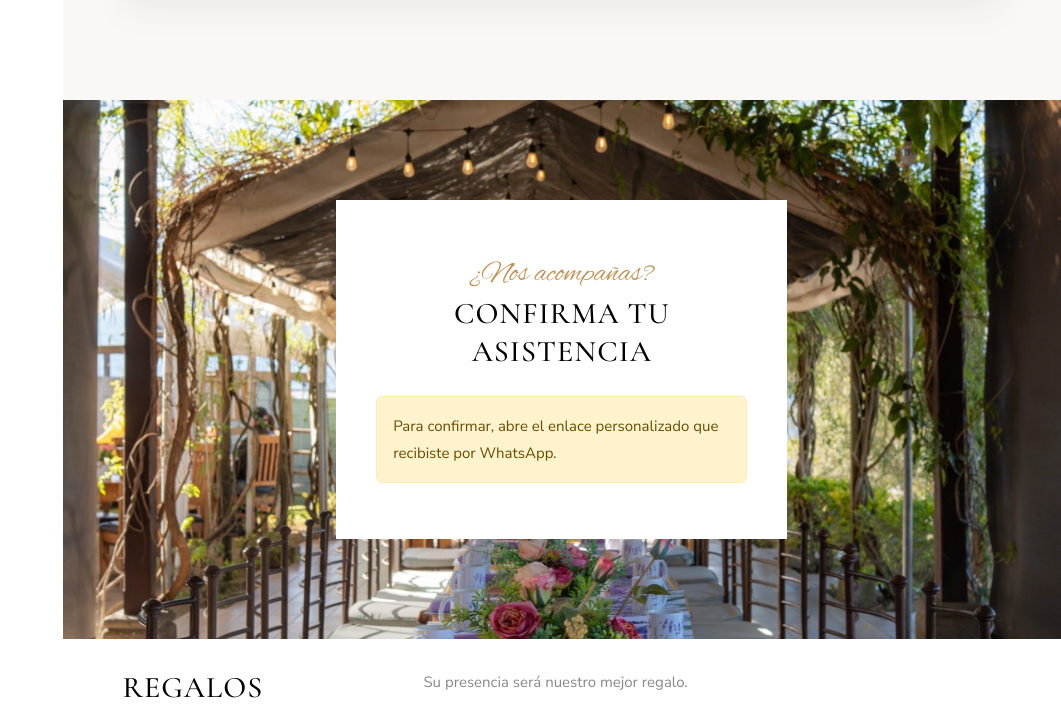
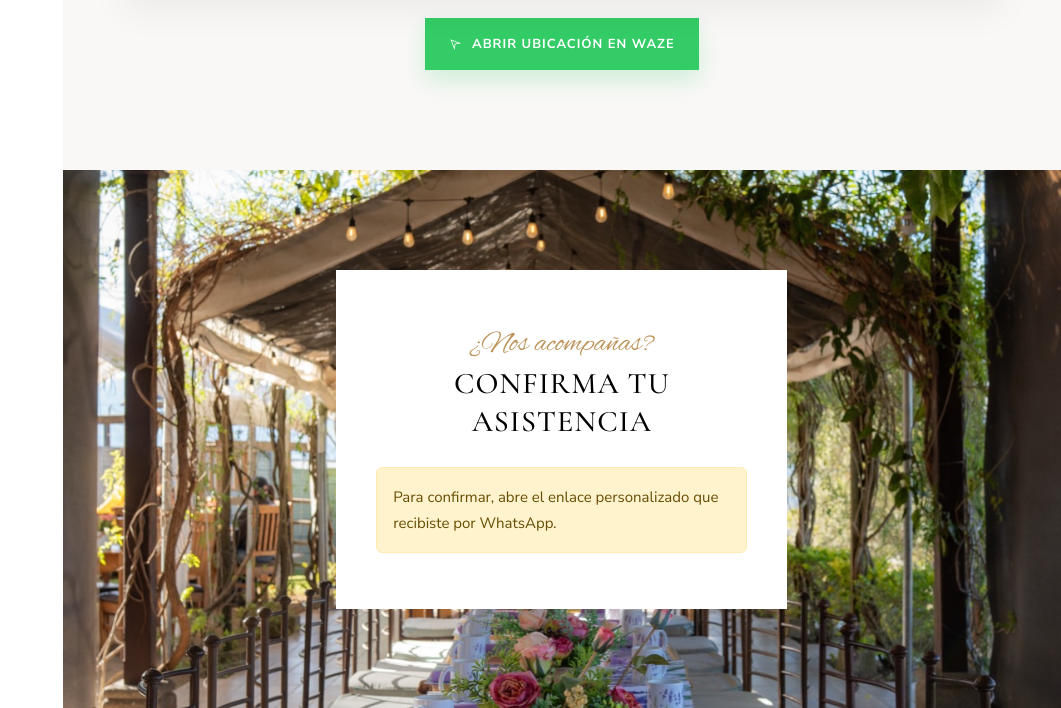
Before and after one commit to Bucaro-19/bodaesttebanymaria.com, a PHP site: page / in a window 1280 px wide. Shown: the part 4290-4998 px from the top of the page, without its empty margins (219-1280 px from the left). Run offline with PHP 8.4, Linux system fonts and the light colour scheme.

Commit message:
Improve Waze map link and simplify RSVP form

```diff
--- a/css/style.css
+++ b/css/style.css
@@ -1805,6 +1805,7 @@ body.offcanvason .oliven-nav-toggle {
     padding: 10px;
     box-shadow: 0 10px 35px rgba(0, 0, 0, 0.06);
     overflow: hidden;
+    position: relative;
 }
 .waze-map iframe {
     display: block;
@@ -1812,12 +1813,68 @@ body.offcanvason .oliven-nav-toggle {
     height: 430px;
     border: 0;
 }
+.waze-map-pin {
+    position: absolute;
+    left: 50%;
+    top: 50%;
+    transform: translate(-50%, -100%);
+    width: 44px;
+    height: 44px;
+    border-radius: 50%;
+    background: #BD945A;
+    color: #fff;
+    display: flex;
+    align-items: center;
+    justify-content: center;
+    font-size: 24px;
+    box-shadow: 0 10px 24px rgba(0, 0, 0, 0.24);
+    pointer-events: none;
+    z-index: 2;
+}
+.waze-map-pin:after {
+    content: "";
+    position: absolute;
+    left: 50%;
+    bottom: -9px;
+    width: 18px;
+    height: 18px;
+    background: #BD945A;
+    transform: translateX(-50%) rotate(45deg);
+    z-index: -1;
+}
+.waze-actions {
+    text-align: center;
+    margin-top: 18px;
+}
+.waze-button {
+    display: inline-flex;
+    align-items: center;
+    justify-content: center;
+    gap: 9px;
+    background: #33cc66;
+    color: #fff;
+    padding: 13px 24px;
+    font-family: 'Nunito Sans', sans-serif;
+    font-size: 13px;
+    font-weight: 700;
+    letter-spacing: 1px;
+    text-transform: uppercase;
+    box-shadow: 0 10px 24px rgba(51, 204, 102, 0.22);
+}
+.waze-button:hover {
+    background: #BD945A;
+    color: #fff;
+}
 @media screen and (max-width: 768px) {
     .waze-map {
         padding: 6px;
     }
     .waze-map iframe {
         height: 330px;
+    }
+    .waze-button {
+        width: 100%;
+        padding: 13px 16px;
     }
 }
 .whenwhere .item .content h5 {
--- a/index.php
+++ b/index.php
@@ -81,8 +81,6 @@ if ($_SERVER['REQUEST_METHOD'] === 'POST' && ($_POST['action'] ?? '') === 'confi
                     $body .= "Cantidad: {$cantidad}\n";
                     $body .= "Teléfono: {$telefono}\n";
                     $body .= "Email: {$email}\n";
-                    $body .= "Restricciones: {$restricciones}\n";
-                    $body .= "Canción: {$cancion}\n";
                     $body .= "Mensaje: {$mensaje}\n";
                     $headers = 'From: ' . MAIL_FROM . "\r\n";
                     $headers .= "Content-Type: text/plain; charset=UTF-8\r\n";
@@ -474,7 +472,14 @@ if ($_SERVER['REQUEST_METHOD'] === 'POST' && ($_POST['action'] ?? '') === 'confi
                     <div class="row mt-5">
                         <div class="col-md-12">
                             <div class="waze-map">
-                                <iframe src="https://embed.waze.com/iframe?zoom=16&lat=14.598513&lon=-90.657937&ct=livemap" width="600" height="450" allowfullscreen loading="lazy"></iframe>
+                                <iframe src="https://embed.waze.com/iframe?zoom=16&lat=14.598513&lon=-90.657937&ct=livemap" width="600" height="450" allowfullscreen></iframe>
+                                <div class="waze-map-pin" aria-hidden="true"><i class="ti-location-pin"></i></div>
+                            </div>
+                            <div class="waze-actions">
+                                <a href="https://ul.waze.com/ul?venue_id=176488594.1765148084.896612&overview=yes&utm_campaign=default&utm_source=waze_website&utm_medium=lm_share_location" target="_blank" rel="noopener" class="waze-button">
+                                    <i class="ti-location-arrow"></i>
+                                    Abrir ubicación en Waze
+                                </a>
                             </div>
                         </div>
                     </div>
@@ -529,16 +534,6 @@ if ($_SERVER['REQUEST_METHOD'] === 'POST' && ($_POST['action'] ?? '') === 'confi
                                         <div class="col-md-12">
                                             <div class="form-group">
                                                 <input name="email" type="email" class="form-control" placeholder="Correo electrónico (opcional)" value="<?php echo h($invitado['email'] ?? ''); ?>">
-                                            </div>
-                                        </div>
-                                        <div class="col-md-12">
-                                            <div class="form-group">
-                                                <textarea name="restricciones_alimenticias" cols="30" rows="3" class="form-control" placeholder="Restricciones alimenticias o alergias"><?php echo h($invitado['restricciones_alimenticias'] ?? ''); ?></textarea>
-                                            </div>
-                                        </div>
-                                        <div class="col-md-12">
-                                            <div class="form-group">
-                                                <input name="cancion" type="text" class="form-control" placeholder="Canción que no puede faltar" value="<?php echo h($invitado['cancion'] ?? ''); ?>">
                                             </div>
                                         </div>
                                         <div class="col-md-12">
```
Also changed, not shown: AGENTS.md (+2 -1 lines), PROJECT_DESCRIPTION.md (+4 -1 lines).
